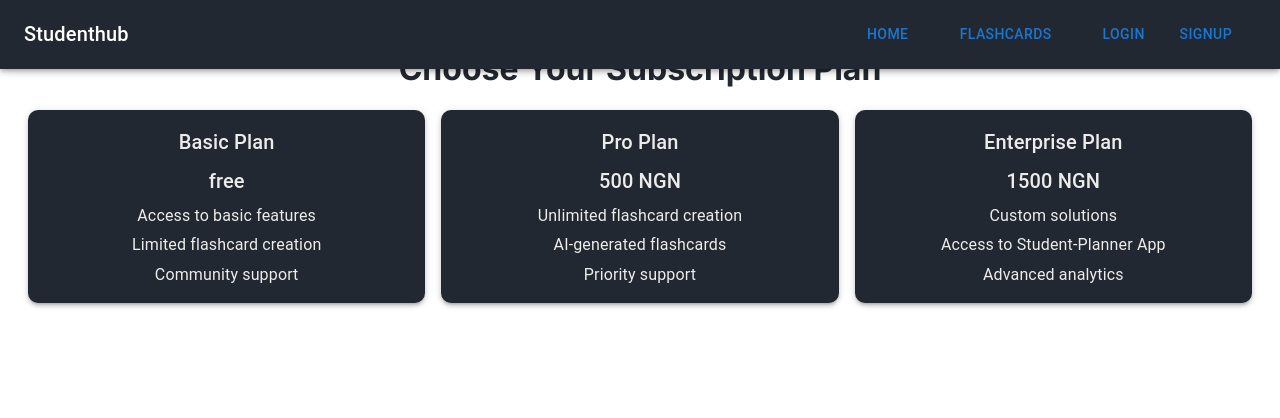
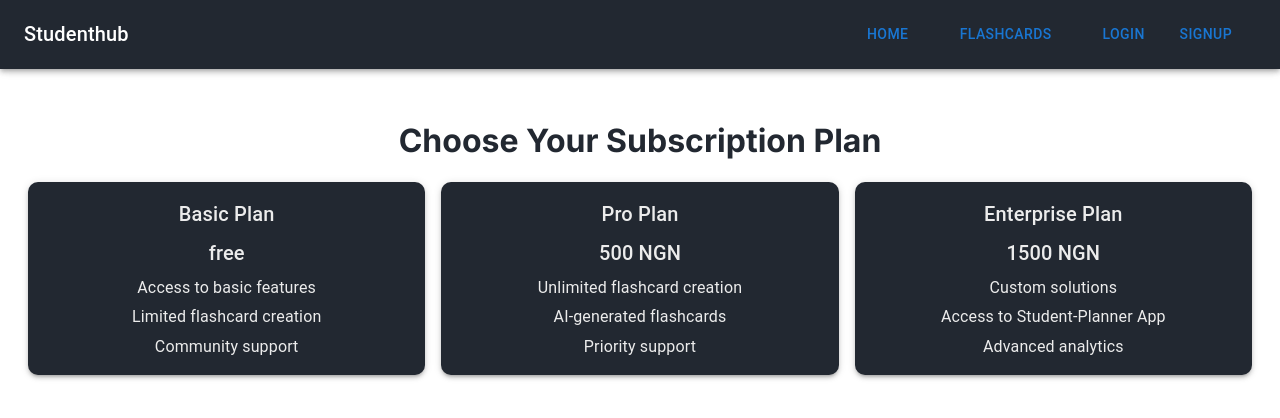
Before and after one commit to Abdul1013/Studenthub, a Next.js app: page /subscription in a window 1280 px wide. Shown: the top 418 px of the page. Built offline with nearby package versions, Linux system fonts and the light colour scheme; no server answers.

Commit message:
fixed issue with subscription page UI

```diff
--- a/app/sign-in/page.js
+++ b/app/sign-in/page.js
@@ -35,11 +35,11 @@ export default function SignUpPage() {
       try {
         const result = await getRedirectResult(auth);
         if (result) {
-          // User signed in successfully.
           setSuccessMessage("Sign-in successful! Redirecting to Dashboard...");
           router.push("/dashboard");
         }
       } catch (error) {
+        console.error("Redirect result error:", error);
         setError(error.message);
       }
     };
@@ -58,6 +58,7 @@ export default function SignUpPage() {
       setSuccessMessage("Sign-in successful! Redirecting to Dashboard...");
       router.push("/dashboard");
     } catch (error) {
+      console.error("Email sign-in error:", error);
       setError(error.message);
     }
   };
@@ -65,8 +66,8 @@ export default function SignUpPage() {
   const handleGoogleSignIn = async () => {
     try {
       await signInWithRedirect(auth, googleProvider);
-      // Redirect will occur, no need to push to dashboard here.
     } catch (error) {
+      console.error("Google sign-in error:", error);
       setError(error.message);
     }
   };
--- a/app/subscription/page.js
+++ b/app/subscription/page.js
@@ -1,16 +1,17 @@
 import React from "react";
 import { Subscription } from "../Subscription";
 import Navbar from "../Navbar";
+import { Box } from "@mui/material";
 
 const SubscriptionPage = () => {
   return (
-    <div style={{ padding: "20px" }}>
+    <Box style={{ padding: "20px" }} marginTop={10}>
       <Navbar />
       <h1 style={{ textAlign: "center", color: "#222831" }}>
         Choose Your Subscription Plan
       </h1>
       <Subscription />
-    </div>
+    </Box>
   );
 };
 
```
